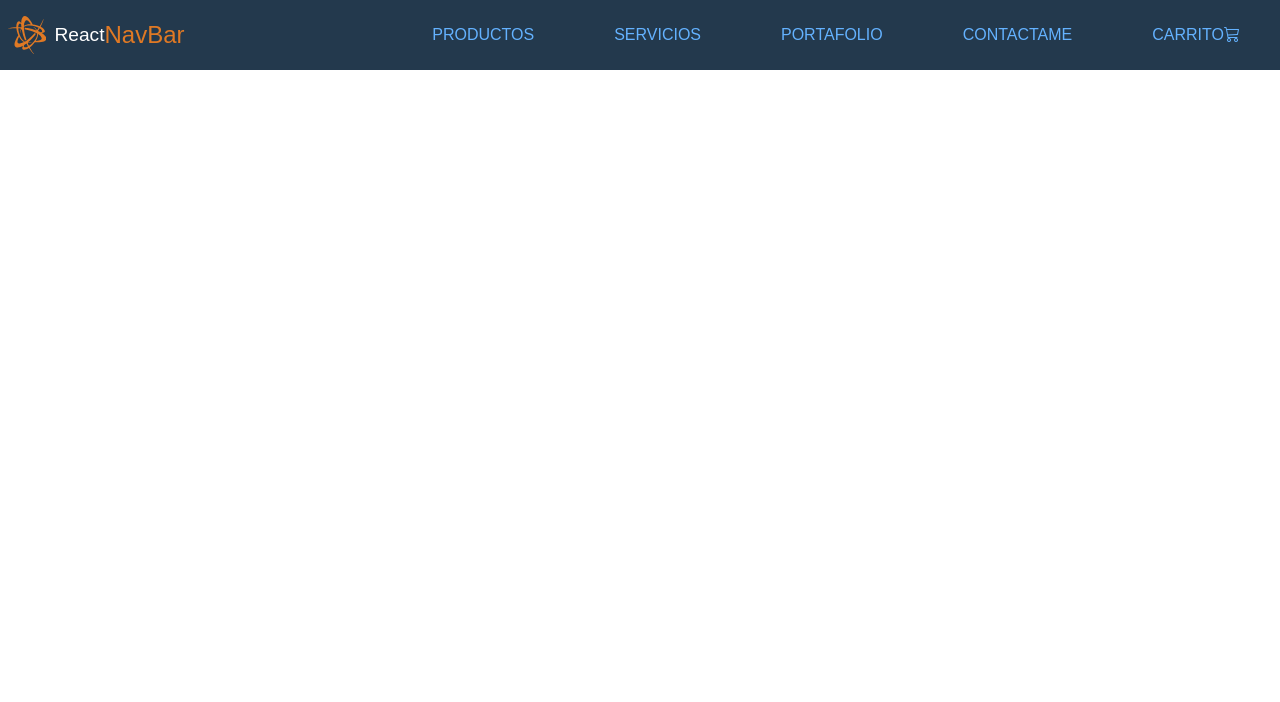
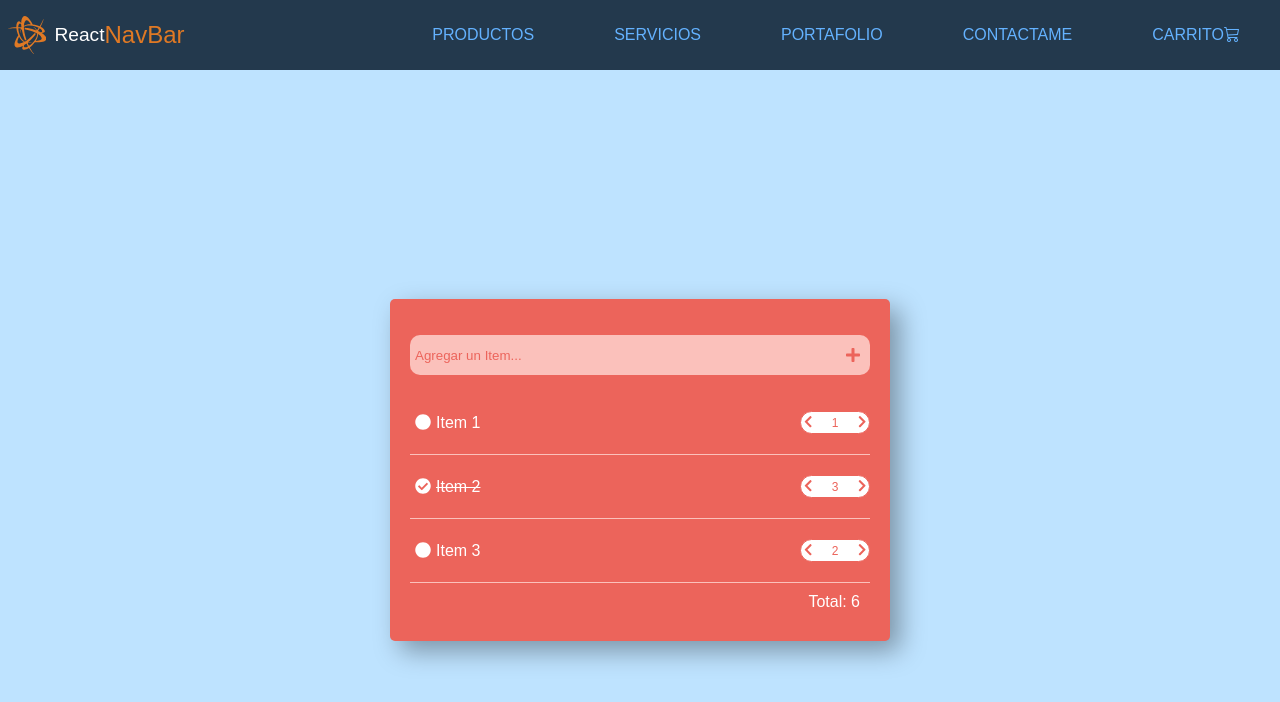
Before and after one commit to aibacetat/navbar, a React (Create React App) app in the folder navbar-responsive/: page / in a window 1280 px wide. Shown: the top 702 px of the page. Built offline with nearby package versions, Linux system fonts and the light colour scheme.

Commit message:
itemlistcontainer
itemlistcontainer commit

```diff
--- a/navbar-responsive/package.json
+++ b/navbar-responsive/package.json
@@ -3,6 +3,9 @@
   "version": "0.1.0",
   "private": true,
   "dependencies": {
+    "@fortawesome/fontawesome-svg-core": "^1.2.36",
+    "@fortawesome/free-solid-svg-icons": "^5.15.4",
+    "@fortawesome/react-fontawesome": "^0.1.19",
     "@testing-library/jest-dom": "^5.14.1",
     "@testing-library/react": "^11.2.7",
     "@testing-library/user-event": "^12.8.3",
--- a/navbar-responsive/src/App.js
+++ b/navbar-responsive/src/App.js
@@ -1,9 +1,12 @@
 import Navbar from "./components/Navbar/Navbar";
+import ItemList from "./components/Navbar/ItemListContainer";
 
 function App() {
   return (
     <>
       <Navbar />
+
+      <ItemList />
     </>
   );
 }
--- /dev/null
+++ b/navbar-responsive/src/components/Navbar/ItemListContainer.js
@@ -0,0 +1,106 @@
+import React, { useState, useEffect } from 'react';
+import './itemList.css';
+import { FontAwesomeIcon } from '@fortawesome/react-fontawesome';
+import { faChevronRight, faChevronLeft, faCircle, faCheckCircle, faPlus } from '@fortawesome/free-solid-svg-icons';
+
+const App = () => {
+
+	const [items, setItems] = useState([
+		{ itemName: 'Item 1', quantity: 1, isSelected: false },
+		{ itemName: 'Item 2', quantity: 3, isSelected: true },
+		{ itemName: 'Item 3', quantity: 2, isSelected: false },
+	]);
+
+	const [inputValue, setInputValue] = useState('');
+	const [totalItemCount, setTotalItemCount] = useState(6);
+
+	const handleAddButtonClick = () => {
+		const newItem = {
+			itemName: inputValue,
+			quantity: 1,
+			isSelected: false,
+		};
+
+		const newItems = [...items, newItem];
+
+		setItems(newItems);
+		setInputValue('');
+		calculateTotal();
+	};
+
+	const handleQuantityIncrease = (index) => {
+		const newItems = [...items];
+
+		newItems[index].quantity++;
+
+		setItems(newItems);
+		calculateTotal();
+	};
+
+	const handleQuantityDecrease = (index) => {
+		const newItems = [...items];
+
+		newItems[index].quantity--;
+
+		setItems(newItems);
+		calculateTotal();
+	};
+
+	const toggleComplete = (index) => {
+		const newItems = [...items];
+
+		newItems[index].isSelected = !newItems[index].isSelected;
+
+		setItems(newItems);
+	};
+
+	const calculateTotal = () => {
+		const totalItemCount = items.reduce((total, item) => {
+			return total + item.quantity;
+		}, 0);
+
+		setTotalItemCount(totalItemCount);
+	};
+
+	return (
+		<div className='app-background'>
+			<div className='main-container'>
+				<div className='add-item-box'>
+					<input value={inputValue} onChange={(event) => setInputValue(event.target.value)} className='add-item-input' placeholder='Agregar un Item...' />
+					<FontAwesomeIcon icon={faPlus} onClick={() => handleAddButtonClick()} />
+				</div>
+				<div className='item-list'>
+					{items.map((item, index) => (
+						<div className='item-container'>
+							<div className='item-name' onClick={() => toggleComplete(index)}>
+								{item.isSelected ? (
+									<>
+										<FontAwesomeIcon icon={faCheckCircle} />
+										<span className='completed'>{item.itemName}</span>
+									</>
+								) : (
+									<>
+										<FontAwesomeIcon icon={faCircle} />
+										<span>{item.itemName}</span>
+									</>
+								)}
+							</div>
+							<div className='quantity'>
+								<button>
+									<FontAwesomeIcon icon={faChevronLeft} onClick={() => handleQuantityDecrease(index)} />
+								</button>
+								<span> {item.quantity} </span>
+								<button>
+									<FontAwesomeIcon icon={faChevronRight} onClick={() => handleQuantityIncrease(index)} />
+								</button>
+							</div>
+						</div>
+					))}
+				</div>
+				<div className='total'>Total: {totalItemCount}</div>
+			</div>
+		</div>
+	);
+};
+
+export default App;
--- /dev/null
+++ b/navbar-responsive/src/components/Navbar/itemList.css
@@ -0,0 +1,137 @@
+* {
+    margin: 0;
+    padding: 0;
+    box-sizing: border-box;
+  }
+
+  body {
+    margin: 0;
+    padding: 0;
+    font-family: sans-serif;
+    color: white;
+  }
+
+  .App {
+    font-family: sans-serif;
+    text-align: center;
+  }
+
+  .app-background {
+    background-color: #bee3ff;
+    display: flex;
+    justify-content: center;
+    align-items: center;
+    min-height: 100vh;
+  }
+
+  .main-container {
+    background-color: #ec645b;
+    width: 500px;
+    height: min-content;
+    border-radius: 5px;
+    padding: 20px;
+    box-shadow: 10px 10px 26px 0px rgba(0, 0, 0, 0.35);
+  }
+
+  .title {
+    text-align: center;
+  }
+
+  .add-item-box {
+    background: #fbc1bb;
+    color: #ec645b;
+    margin-top: 1em;
+    margin-bottom: 1em;
+    display: flex;
+    align-items: center;
+    border-radius: 10px;
+    padding: 5px;
+  }
+
+  .add-item-box svg {
+    margin: 5px;
+  }
+
+  .add-item-input {
+    box-sizing: border-box;
+    border: none;
+    background: transparent;
+    color: #ec645b;
+    width: 100%;
+    height: 30px;
+  }
+
+  input::placeholder {
+    color: #ec645b;
+  }
+  input:focus {
+    outline: 0;
+  }
+
+  .item-list {
+    display: flex;
+    flex-direction: column;
+  }
+
+  .item-container {
+    display: flex;
+    align-items: center;
+    justify-content: space-between;
+    padding: 20px 0 20px 0;
+    border-bottom: 1px #fbc1bb solid;
+  }
+
+  .item-name {
+    cursor: pointer;
+  }
+
+  .item-name svg {
+    margin-left: 5px;
+    margin-right: 5px;
+  }
+
+  .item-action-buttons {
+    /* width: 30%; */
+    display: flex;
+    justify-content: space-between;
+  }
+
+  .remove-button {
+    color: white;
+    background-color: red;
+  }
+
+  .total {
+    float: right;
+    padding: 10px;
+  }
+
+  .quantity {
+    display: flex;
+    align-items: center;
+    border: 1px solid #ec645b;
+    background: white;
+    border-radius: 50px;
+    font-size: 12px;
+    color: #ec645b;
+    min-width: 70px;
+    justify-content: space-between;
+  }
+
+  button {
+    background: transparent;
+    border: none;
+    margin: 3px;
+    color: #ec645b;
+  }
+  button:focus {
+    outline: 0;
+  }
+
+  button:hover {
+    cursor: pointer;
+  }
+
+  .completed {
+    text-decoration: line-through;
+  }
```
Also changed, not shown: 1 other file (tests, documents, lock files or other folders).
